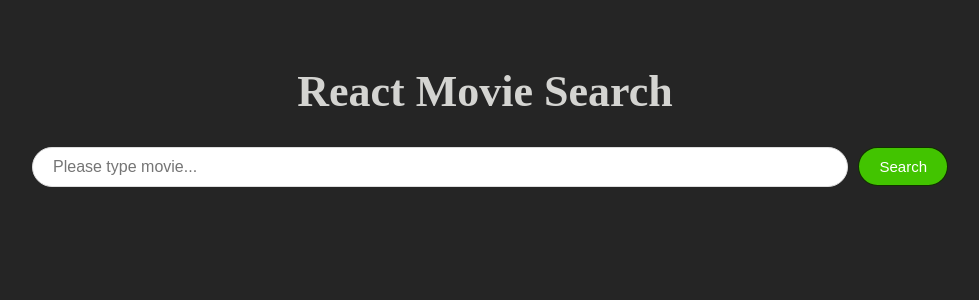
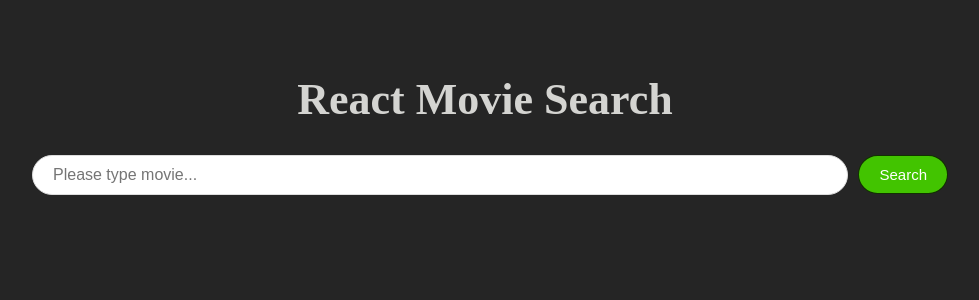
Before and after one commit to ChrissChris/react-movie-search, a React (Create React App) app: page / in a window 1280 px wide. Shown: the top 300 px of the page, without its empty margins (155-1134 px from the left). Built offline with nearby package versions, Linux system fonts and the light colour scheme.

Commit message:
Update App.css

```diff
--- a/src/App.css
+++ b/src/App.css
@@ -7,7 +7,7 @@ html {
 }
 
 body {
-  margin: 0;
+  margin: ;
   padding: 0;
   background-color: rgb(37, 37, 37);
   color: rgb(212, 212, 209);
```
